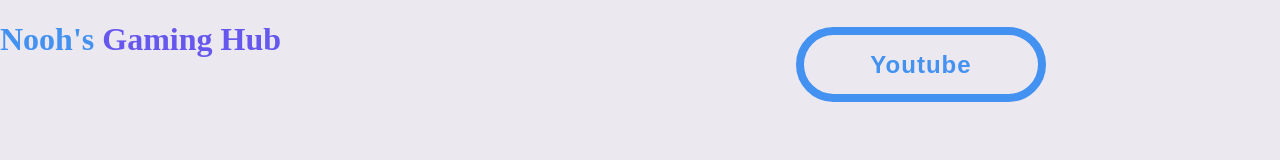
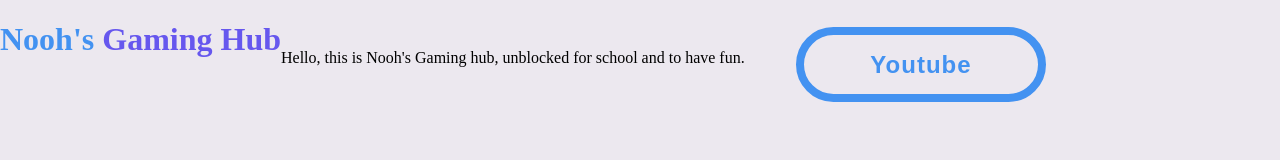
Before and after one commit to NoohGOAT/NoohsGAMINGHUB, a plain HTML site: page index.html in a window 1280 px wide. Shown: the top 160 px of the page. Drawn offline with Linux system fonts and the light colour scheme.

Commit message:
Update index.html

```diff
--- a/index.html
+++ b/index.html
@@ -34,5 +34,8 @@
     </div>
     </a>
             </center>
+                <br>
+                <br>
+                Hello, this is Nooh's Gaming hub, unblocked for school and to have fun.
 
     </body>
```
